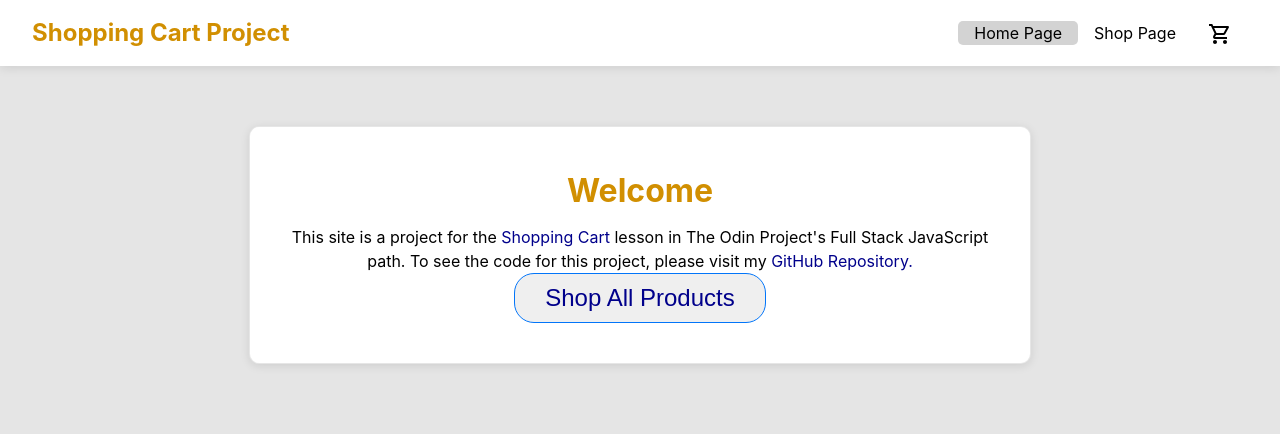
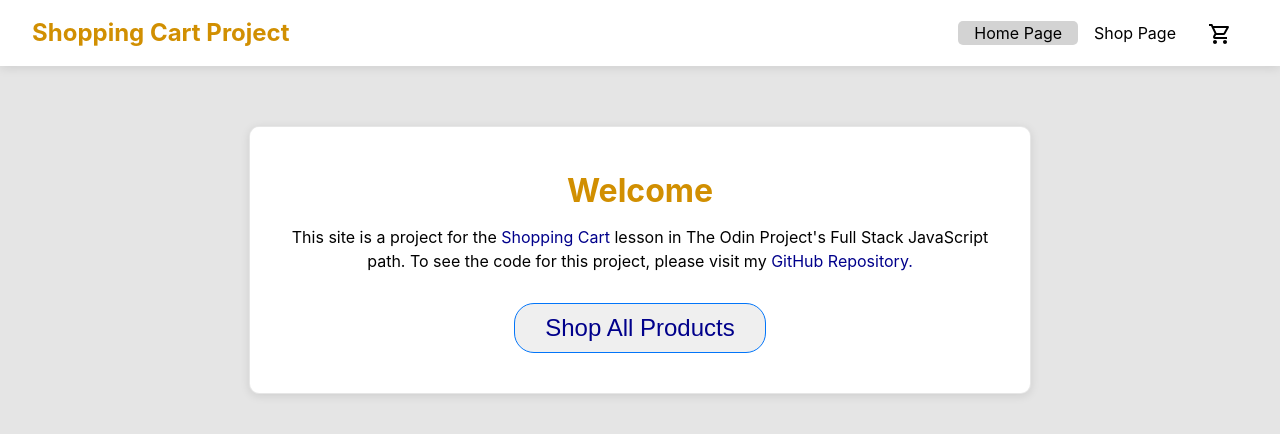
Before and after one commit to kk17203/shopping-cart, a React (Vite) app: page / in a window 1280 px wide. Shown: the top 434 px of the page. Built offline with nearby package versions, Linux system fonts and the light colour scheme.

Commit message:
fix shop-btn margin

```diff
--- a/src/index.css
+++ b/src/index.css
@@ -234,7 +234,7 @@ li:active {
     cursor: pointer;
     font-size: 1.5rem;
     padding: 10px 30px;
-    margin: 0px;
+    margin-top: 30px;
 }
 
 .shop-btn:hover {
```
